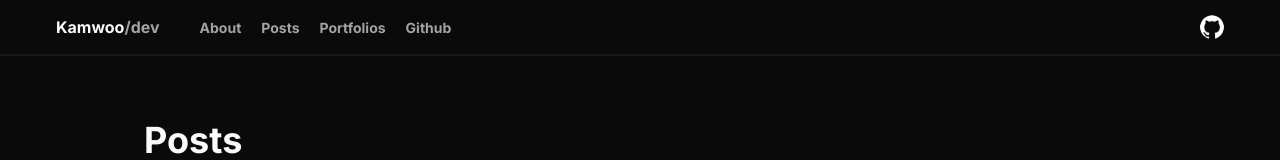
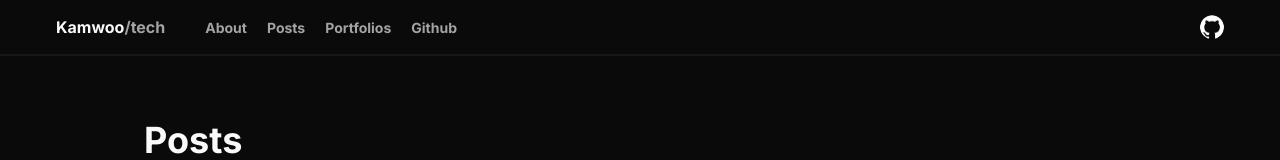
Before and after one commit to kamwoo/kamwoo-blog, a Next.js app: page /posts in a window 1280 px wide. Shown: the top 160 px of the page. Built offline with nearby package versions, Linux system fonts and the light colour scheme.

Commit message:
feat: fix home link text

```diff
--- a/src/components/main-nav-bar/home-link.tsx
+++ b/src/components/main-nav-bar/home-link.tsx
@@ -4,7 +4,7 @@ export const HomeLink = () => {
   return (
     <Link href='/home'>
       <text className='font-bold text-md'>Kamwoo</text>
-      <text className='font-bold text-md text-neutral-400'>/dev</text>
+      <text className='font-bold text-md text-neutral-400'>/tech</text>
     </Link>
   );
 };
```
